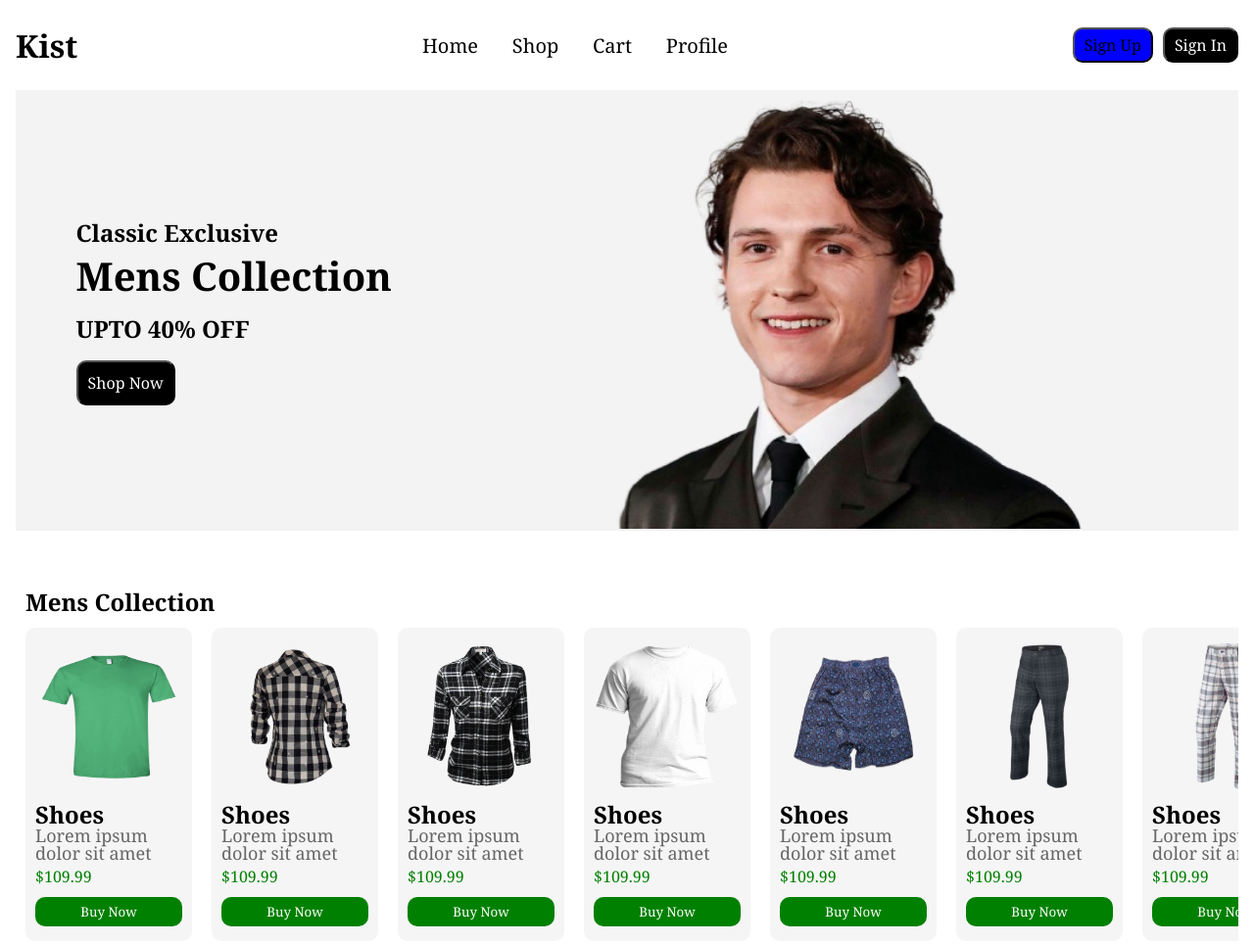
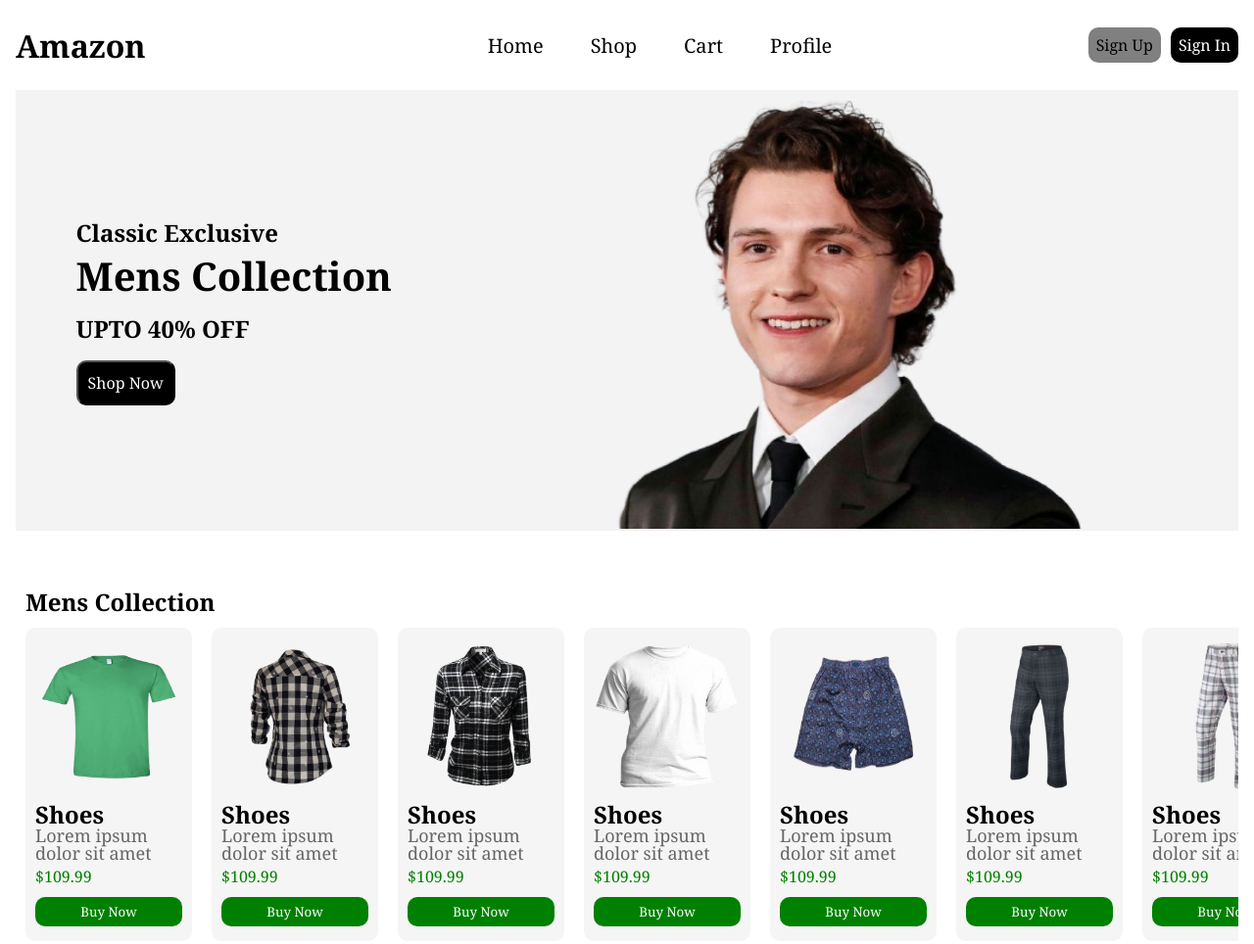
Before and after one commit to SujanAangbo/ecommerce_web, a plain HTML site: page index.html in a window 1280 px wide. Shown: the top 964 px of the page at 98% size. Drawn offline with Linux system fonts and the light colour scheme.

Commit message:
Added some changes to navbar

```diff
--- a/index.html
+++ b/index.html
@@ -17,7 +17,7 @@
 <body>
     <header>
         <!-- logo -->
-        <H1 id="logo">Kist</H1>
+        <H1 id="logo">Amazon</H1>
 
         <!-- navigations -->
         <nav>
--- a/style.css
+++ b/style.css
@@ -33,6 +33,13 @@ nav ul {
 nav ul li {
     display: inline;
     font-size: 20px;
+    padding: 2px 16px;
+    border-radius: 20px;
+    margin: 8px;
+}
+
+nav ul li:hover {
+    background-color: red;
 }
 
 /* for sign in and sign up buttons  */
@@ -43,10 +50,11 @@ nav ul li {
 }
 
 .actions .signup {
-    background-color: blue;
-    padding: 0px 10px;
+    background-color: grey;
+    padding: 0px 8px;
     color: black;
     font-size: 16px;
+    border: none;
     border-radius: 10px;
     margin-right: 10px;
     height: 36px;
@@ -60,15 +68,16 @@ nav ul li {
 
 .actions .signin {
     background-color: black;
-    padding: 0px 10px;
+    padding: 0px 8px;
     color: white;
     font-size: 16px;
+    border: none;
     border-radius: 10px;
-    transition: background-color 0.3s ease;
+    transition: background-color 0.5s ease;
 }
 
 .signin:active {
-    background-color: #0056b3;
+    background-color: wheat;
     /* Change background color when button is clicked */
 }
 
@@ -151,6 +160,7 @@ nav ul li {
     margin: 10px;
     height: 300px;
     min-width: 150px;
+    max-width: 200px;
     text-align: center;
     background-color: #F5F5F5;
     align-content: center;
```
